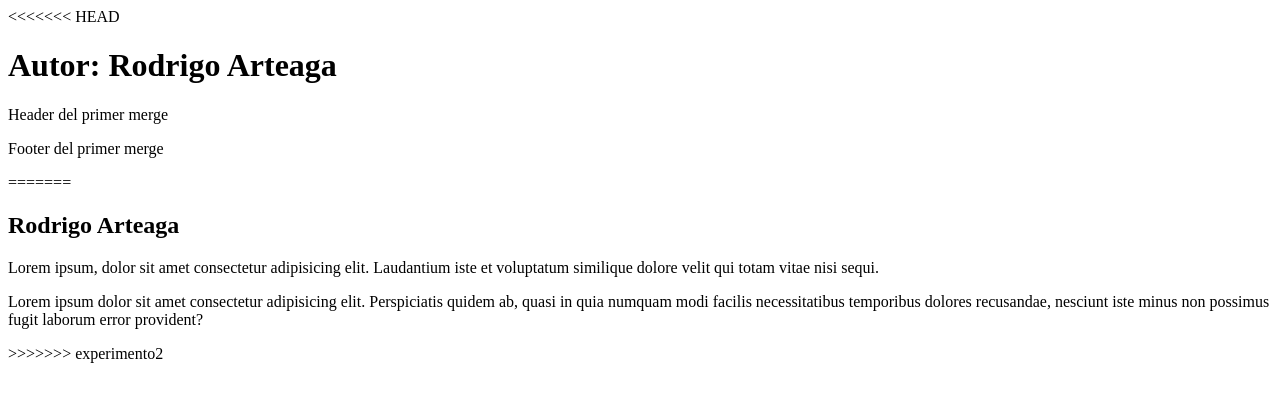
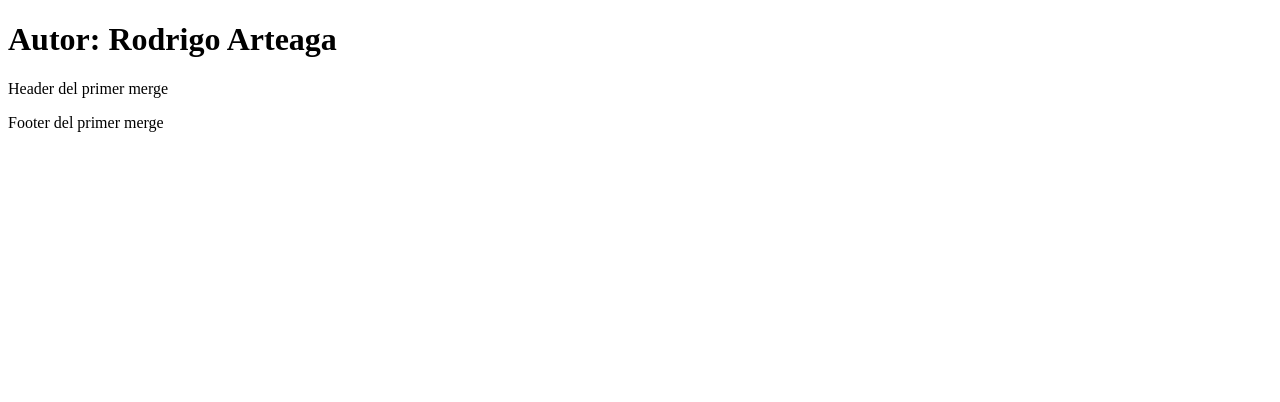
Before and after one commit to RodrigoMArteaga/Prueba, a plain HTML site: page index.html in a window 1280 px wide. Drawn offline with Linux system fonts and the light colour scheme.

Commit message:
regresando al master original

```diff
--- a/index.html
+++ b/index.html
@@ -7,7 +7,6 @@
     <title>Aprendiendo Git</title>
 </head>
 <body>
-<<<<<<< HEAD
 
     <header>
         <h1>Autor: Rodrigo Arteaga</h1>
@@ -18,15 +17,4 @@
         <p>Footer del primer merge</p>
     </footer>
  </body>
-=======
-    <div class="container">
-        <h2>Rodrigo Arteaga</h2>
-    </div>
-
-    <div class="textos">
-        <p class="texto1">Lorem ipsum, dolor sit amet consectetur adipisicing elit. Laudantium iste et voluptatum similique dolore velit qui totam vitae nisi sequi.</p>
-        <p class="texto2">Lorem ipsum dolor sit amet consectetur adipisicing elit. Perspiciatis quidem ab, quasi in quia numquam modi facilis necessitatibus temporibus dolores recusandae, nesciunt iste minus non possimus fugit laborum error provident?</p>
-    </div>
-</body>
->>>>>>> experimento2
 </html>
```
